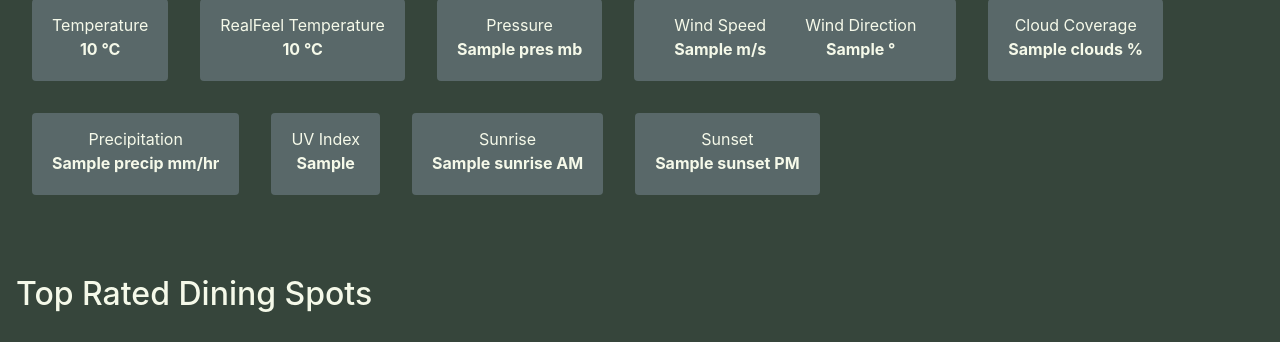
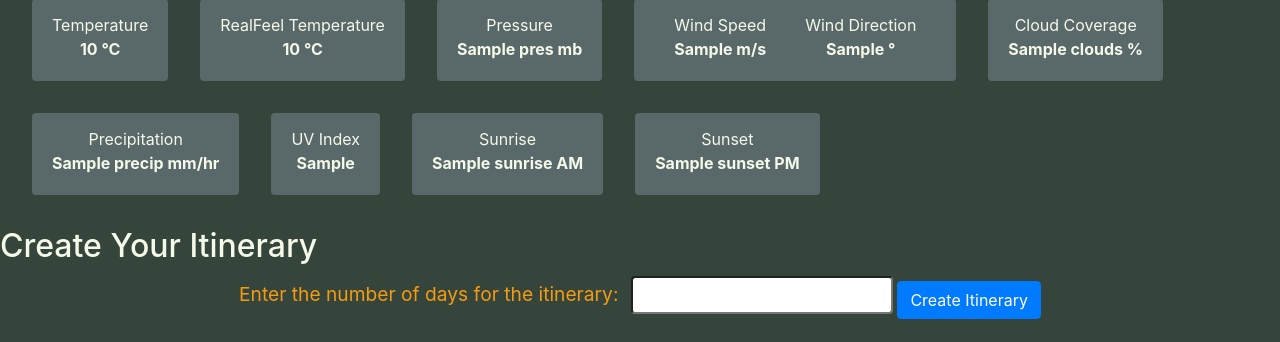
Before and after one commit to SE-H-W/Project-02, a Django app: template templates/search/city_info.html in a window 1280 px wide. Shown: the part 553-895 px from the top of the page. Run offline with Django 4.2, Linux system fonts and the light colour scheme; tables that the repository leaves empty hold one stand-in row (values such as "Sample post"); the template is opened without the code that fills it: values that come from a table or form of the project are taken from there, most other values are stand-ins (such as "Sample title", 1, 10 or a date in 2020); grey boxes marked "Sample" are stand-in pictures; a database or web service that is not in the repository returns one stand-in record (values such as "Sample title"); data that the repository does not hold is empty; some libraries are stand-ins or nearby versions.

Commit message:
added frontend for itinerary

```diff
--- a/templates/search/city_info.html
+++ b/templates/search/city_info.html
@@ -202,7 +202,35 @@
         </div>
     </div>
 
+  <div class="section">
+    <h2 class="section-heading">Create Your Itinerary</h2>
+
+    <form method="POST" action="{% url 'city_info' city %}" class="text-center">
+      {% csrf_token %}
+      <label for="days" style="font-size: 1.2rem; color: #f39c12;">
+        Enter the number of days for the itinerary:
+      </label>
+      <input
+        type="number"
+        id="days"
+        name="days"
+        min="1"
+        required
+        style="margin-left: 0.5rem; padding: 5px; border-radius: 4px;"
+      />
+      <button type="submit" class="btn btn-primary mt-2">
+        Create Itinerary
+      </button>
+    </form>
+
+    {% if itinerary %}
+    <div class="mt-4 text-center">
+      <h3>Your Itinerary for {{ city }}</h3>
+      <div>{{ itinerary }}</div>
+    </div>
     {% endif %}
+  </div>
+  {% endif %}
 
 
     <h2 style="margin: 4rem 0 1rem 1rem;">Top Rated Dining Spots</h2>
```
